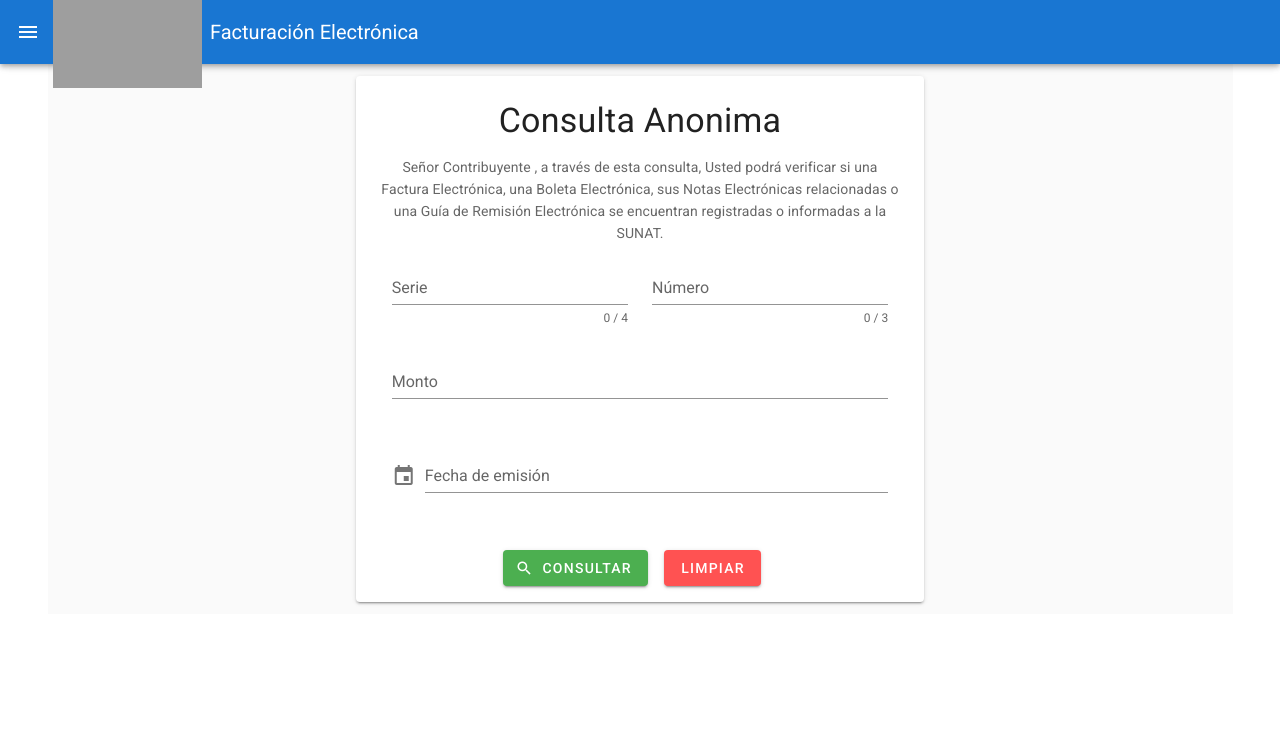
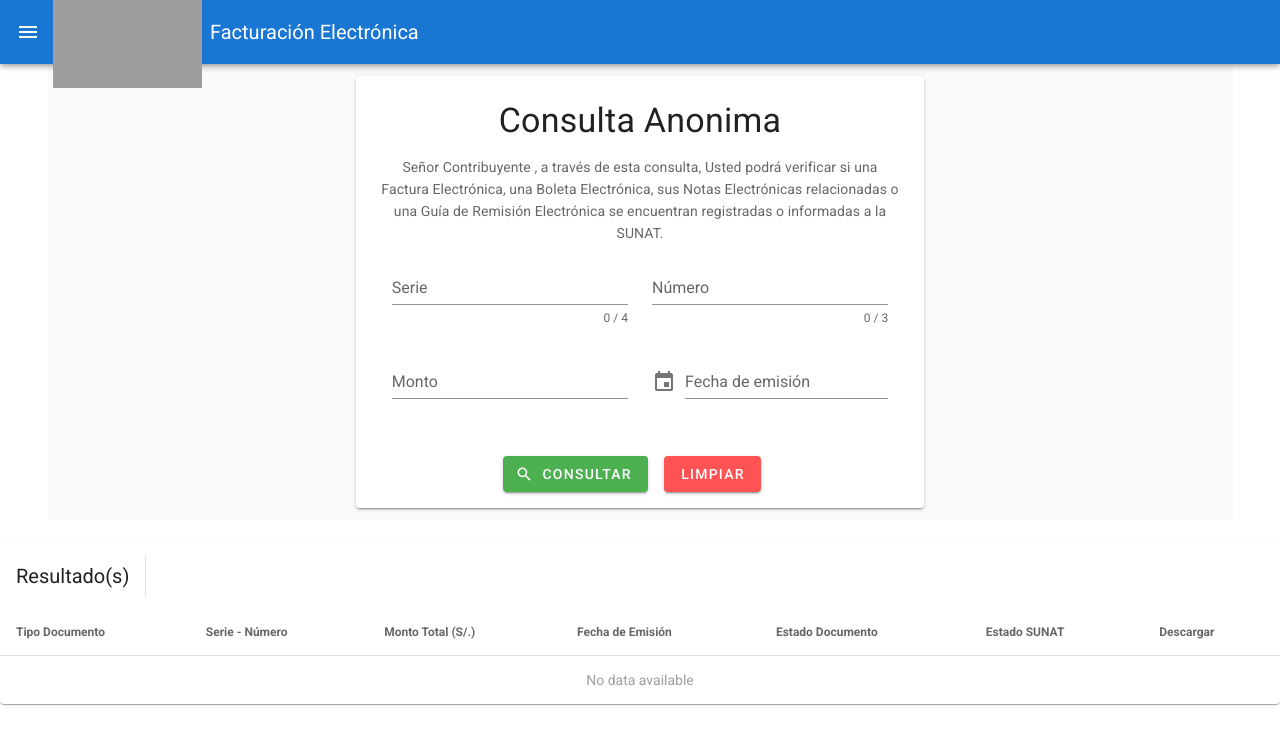
Before and after one commit to jpalomino1991/Facturacion, a Vue app: page / in a window 1280 px wide. Shown: the top 744 px of the page. Built offline with nearby package versions, Linux system fonts and the light colour scheme; grey boxes are pictures that could not be loaded.

Commit message:
add download view

```diff
--- a/src/components/Anonymus.vue
+++ b/src/components/Anonymus.vue
@@ -40,7 +40,7 @@
                   </v-col>
                 </v-row>
                 <v-row>
-                  <v-col cols="12">
+                  <v-col cols="12" sm="6" md="6">
                     <v-text-field
                       v-model="monto"
                       label="Monto"
@@ -50,9 +50,7 @@
                       type="number"
                     ></v-text-field>
                   </v-col>
-                </v-row>
-                <v-row>
-                  <v-col cols="12">
+                  <v-col cols="12" sm="6" md="6">
                     <v-dialog
                       ref="dialog"
                       v-model="modal"
@@ -96,8 +94,6 @@
                   </v-col>
                 </v-row>
               </v-container>
-
-
             </v-form>
           </v-card-text>
           <v-card-actions >
@@ -108,6 +104,7 @@
                   color="success"
                   class="mr-4"
                   @click="consultar"
+                  :loading="loading"
                 >
                   <v-icon
                     left
@@ -135,7 +132,6 @@
 </template>
 
 <script>
-  import axios from 'axios';
   export default {
     name: 'Anonymus',
 
@@ -144,6 +140,7 @@
       serie: '',
       numero: '',
       modal: false,
+      loading: false,
       date: '',
       dateRules: [
         v => !!v || 'Ingrese la fecha de emisión',
@@ -183,16 +180,12 @@
       async consultar() {
         if(this.$refs.form.validate())
         {
-          try{
-            let resp = await axios.post("https://localhost:44366/consulta/AccesoAnonimo", {
-              "serie": this.serie,
-              "numero": this.numero,
-              "monto": this.monto,
-              "fecha": this.date });
-             console.log(resp);
-          }
-          catch(error){
-            console.log(error.response);
+          this.loading = true;
+          this.valid = false;
+          let resp = await this.$parent.consultar(this.serie,this.numero,this.monto,this.date);
+          if(resp !== '')  {
+            this.loading = false;
+            this.valid = true;
           }
         }
       }
@@ -201,3 +194,42 @@
     },
   }
 </script>
+
+<style scoped>
+  .custom-loader {
+    animation: loader 1s infinite;
+    display: flex;
+  }
+  @-moz-keyframes loader {
+    from {
+      transform: rotate(0);
+    }
+    to {
+      transform: rotate(360deg);
+    }
+  }
+  @-webkit-keyframes loader {
+    from {
+      transform: rotate(0);
+    }
+    to {
+      transform: rotate(360deg);
+    }
+  }
+  @-o-keyframes loader {
+    from {
+      transform: rotate(0);
+    }
+    to {
+      transform: rotate(360deg);
+    }
+  }
+  @keyframes loader {
+    from {
+      transform: rotate(0);
+    }
+    to {
+      transform: rotate(360deg);
+    }
+  }
+</style>
--- /dev/null
+++ b/src/components/Result.vue
@@ -0,0 +1,85 @@
+<template>
+  <v-data-table
+    :headers="headers"
+    :items="bills"
+    class="elevation-1"
+    hide-default-footer
+  >
+    <template v-slot:top>
+      <v-toolbar
+        flat
+      >
+        <v-toolbar-title>Resultado(s)</v-toolbar-title>
+        <v-divider
+          class="mx-4"
+          inset
+          vertical
+        ></v-divider>
+      </v-toolbar>
+    </template>
+    <template v-slot:item.actions="{ item }">
+        <v-btn small class="mr-2" @click="downloadXML(item)">
+            XML
+        </v-btn>
+        <v-btn small class="mr-2" @click="downloadPDF(item)">
+            PDF
+        </v-btn>
+    </template>
+  </v-data-table>
+</template>
+
+<script>
+import axios from 'axios'
+export default {
+    name: "Result",
+    props: ['bills'],
+    data: () =>({
+        headers: [
+            {
+            text: 'Tipo Documento',
+            align: 'start',
+            value: 'nombreTipoComprobante',
+            sortable: false
+            },
+            { text: 'Serie - Número', value: 'serieNumero', sortable: false },
+            { text: 'Monto Total (S/.)', value: 'montoTotal', sortable: false },
+            { text: 'Fecha de Emisión', value: 'fechaComprobante', sortable: false },
+            { text: 'Estado Documento', value: 'nombreEstadoComprobante', sortable: false },
+            { text: 'Estado SUNAT', value: 'nombreEstadoComprobanteSUNAT', sortable: false },
+            { text: 'Descargar', value: 'actions', sortable: false },
+        ],
+        desserts: [],
+    }),
+    methods: {
+        async downloadPDF(doc) {
+            await this.downloadFile(doc,2)
+        },
+        async downloadXML(doc) {
+            await this.downloadFile(doc,1)
+        },
+        async downloadFile(file, type) {
+            try
+            {
+                let resp = await axios.get(`consulta/Download/?codigo=${file.codigoComprobante}&tipo=${type}`)
+                if(resp.status == 200)
+                {
+                    const blob = new Blob([resp.data.itemImage], { type: `application/${type == 1 ? 'xml' : 'pdf'}` })
+                    const link = document.createElement('a')
+                    link.href = URL.createObjectURL(blob)
+                    link.download = resp.data.nombreArchivo
+                    link.click()
+                    URL.revokeObjectURL(link.href)
+                }
+            }
+            catch(err)
+            {
+                console.log(err);
+            }
+        }
+    }
+}
+</script>
+
+<style>
+
+</style>
--- a/src/views/ConsultaAnonima.vue
+++ b/src/views/ConsultaAnonima.vue
@@ -1,15 +1,44 @@
 <template>
-  <anonymus />
+  <div>
+    <anonymus />
+    <result :bills="comprobantes"/>
+  </div>
 </template>
 
 <script>
 import Anonymus from '../components/Anonymus.vue'
+import Result from '../components/Result.vue'
+import axios from 'axios'
 
   export default {
     name: 'ConsultaAnonima',
-
+    data: () => ({
+      comprobantes: [],
+    }),
     components: {
       Anonymus,
+      Result
     },
+    methods: {
+      async consultar(serie,numero,monto,fecha) {
+        try{
+          let resp = await axios.post("consulta/AccesoAnonimo", {
+            "serie": serie,
+            "numero": numero,
+            "monto": monto,
+            "fecha": fecha });
+            console.log(resp);
+            if(resp.status == 200)
+            {
+              this.comprobantes = resp.data;
+            }
+            return resp.status;
+        }
+        catch(error){
+          console.log(error.response);
+          return error.response;
+        }
+      }
+    }
   }
 </script>
```
